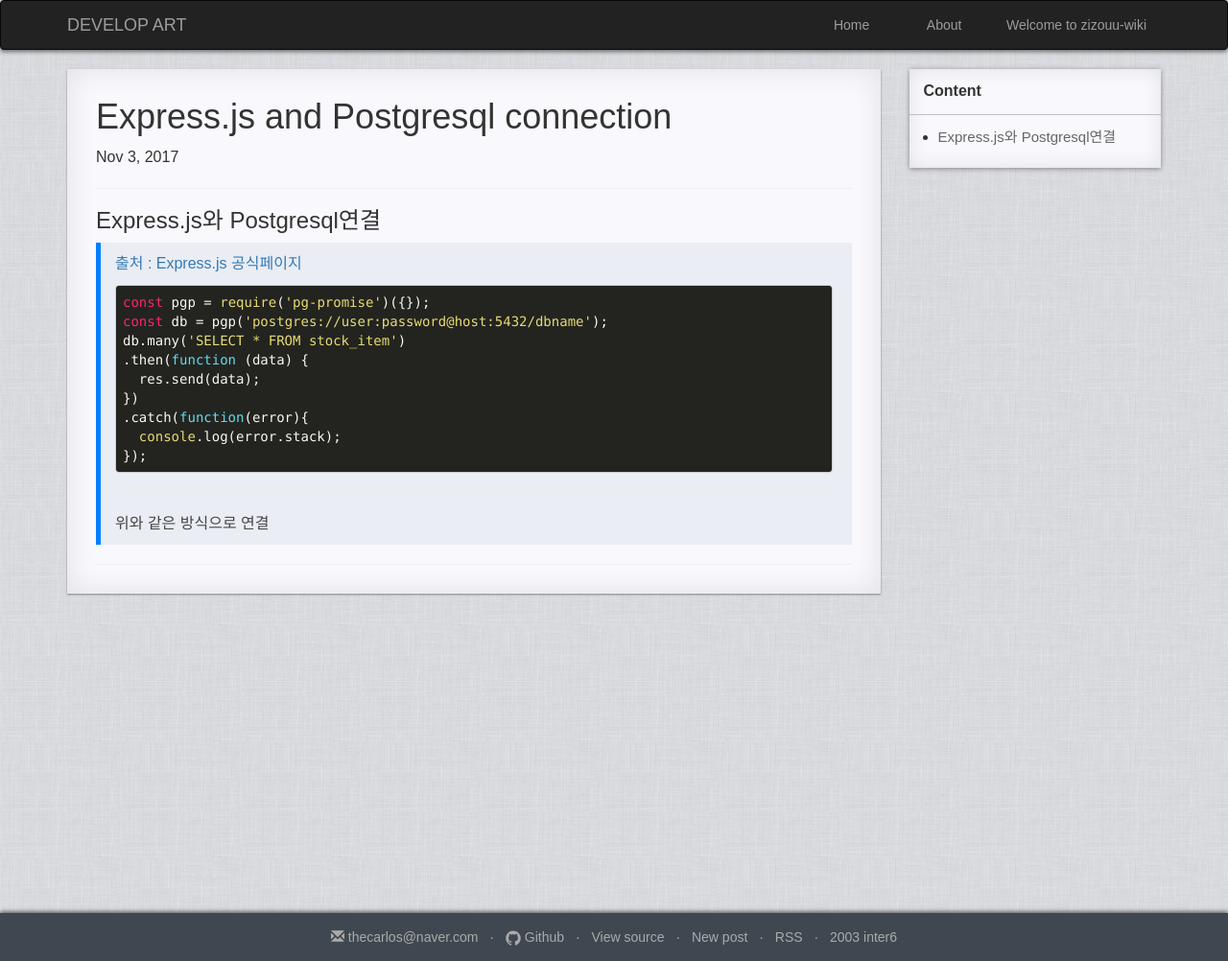
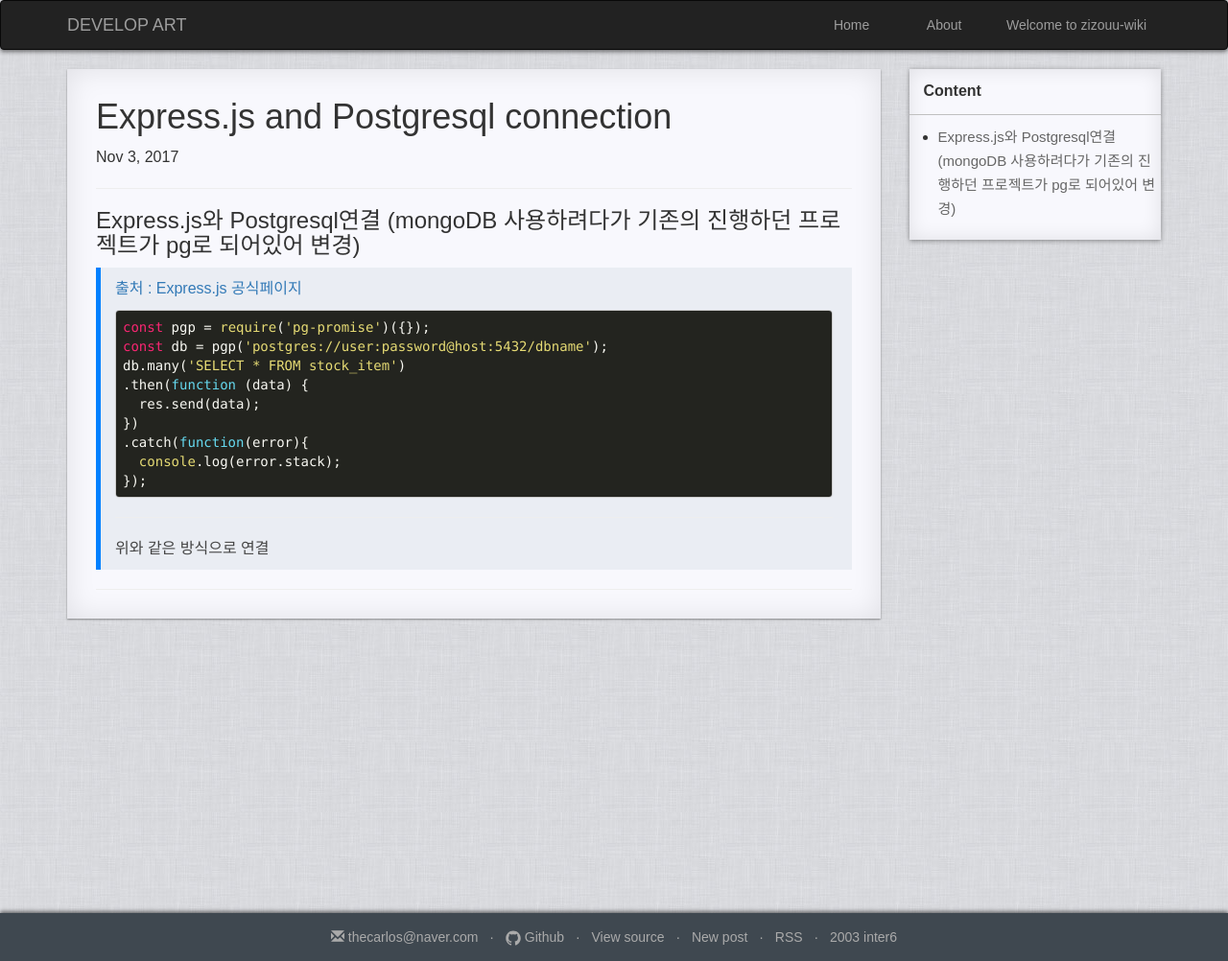
Before and after one commit to zizouu/zizouu.github.io, a Jekyll site: the page built from _posts/mean_stack/2017-11-03-express-pg-connect.md, in a window 1280 px wide. Shown: the whole page at 96% size. Built offline with Jekyll 4.4.1, drawn with Linux system fonts in a browser that asks for light colours.

Commit message:
update express pg connect cause and add ECMAScript6 variables

````diff
--- a/_posts/mean_stack/2017-11-03-express-pg-connect.md
+++ b/_posts/mean_stack/2017-11-03-express-pg-connect.md
@@ -8,7 +8,7 @@ categories: mean_stack
 * content
 {:toc}
 
-### Express.js와 Postgresql연결
+### Express.js와 Postgresql연결 (mongoDB 사용하려다가 기존의 진행하던 프로젝트가 pg로 되어있어 변경)
 > [출처 : Express.js 공식페이지](http://expressjs.com/ko/guide/database-integration.html)
 ```javascript
 const pgp = require('pg-promise')({});
````
Also changed, not shown: _posts/mean_stack/2017-11-03-ecmascript6.md (added, +14 -0 lines).
